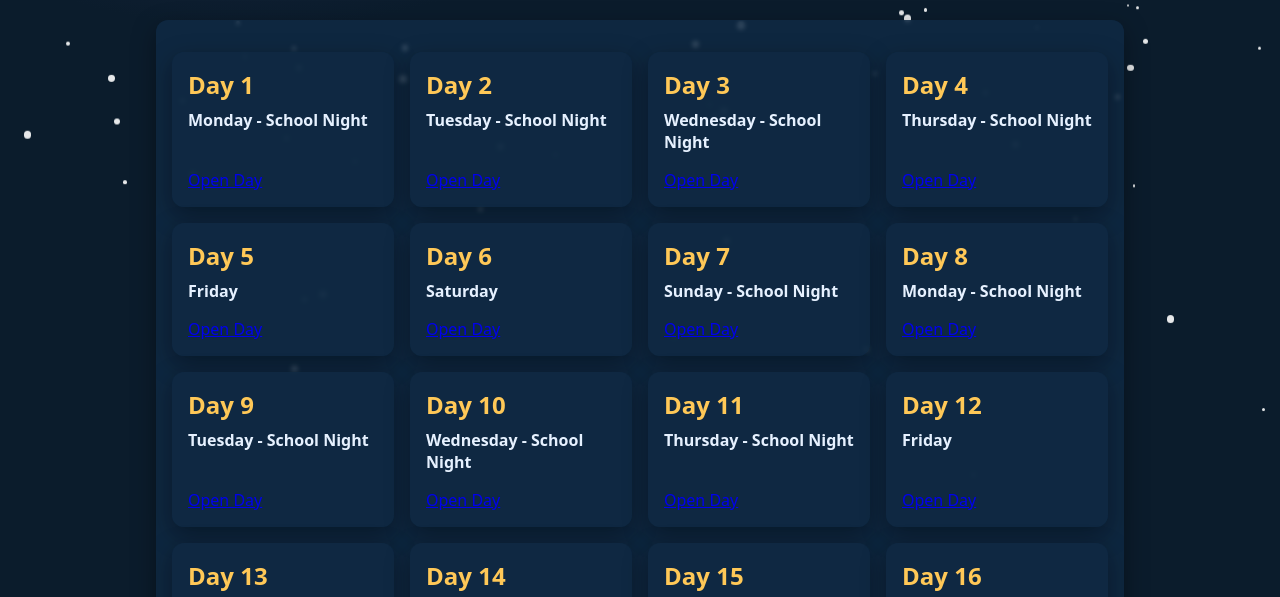
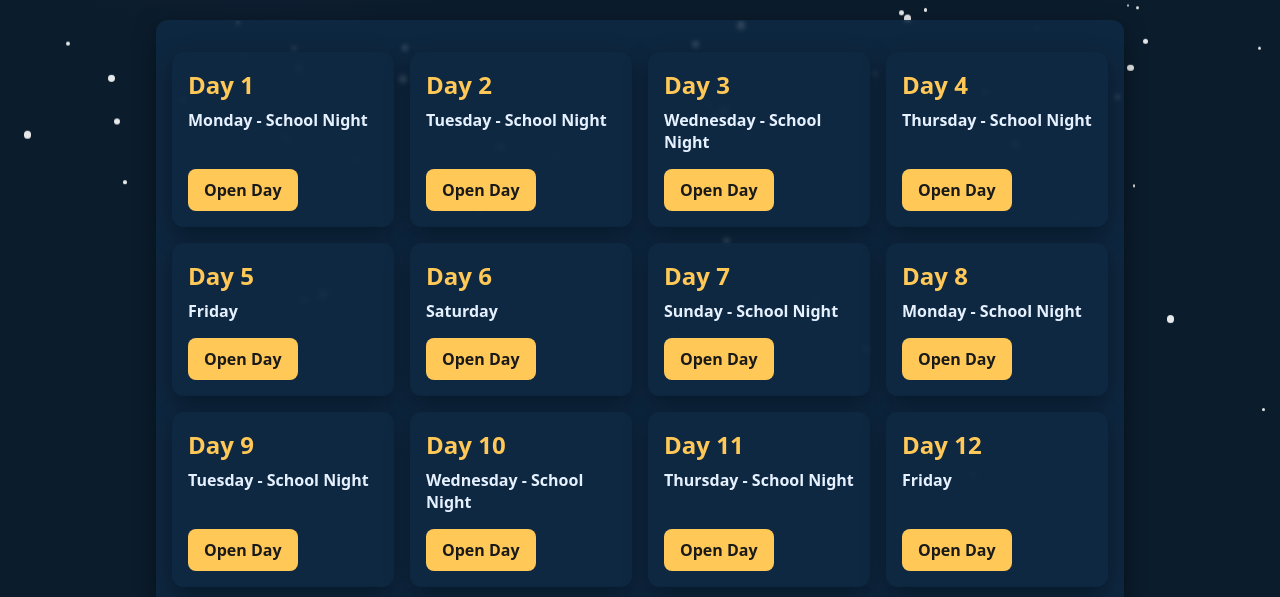
Before and after one commit to mikeelam/advent-calendar, a plain HTML site: page advent_pages/index.html in a window 1280 px wide. Shown: the part 153-750 px from the top of the page. Drawn offline with Linux system fonts and the light colour scheme.

Commit message:
Add files via upload

```diff
--- a/advent_pages/index.html
+++ b/advent_pages/index.html
@@ -21,6 +21,8 @@ section{background:rgba(16,42,67,.85);backdrop-filter:saturate(1.2) blur(2px);bo
 .tile h2{margin:0 0 8px;color:var(--accent)}
 .tile p{margin:4px 0}
 .tile .actions{margin-top:12px}
+.button{display:inline-block;background:var(--accent);color:#1a1a1a;text-decoration:none;padding:10px 16px;border-radius:8px;font-weight:600}
+.button:hover{filter:brightness(1.1)}
 footer{padding:24px;text-align:center;opacity:.8}
 .garland{position:fixed;top:0;left:0;width:100%;height:70px;pointer-events:none;z-index:1}
 .snow{position:fixed;left:0;top:0;width:100%;height:100%;pointer-events:none;z-index:0;overflow:hidden}
```
